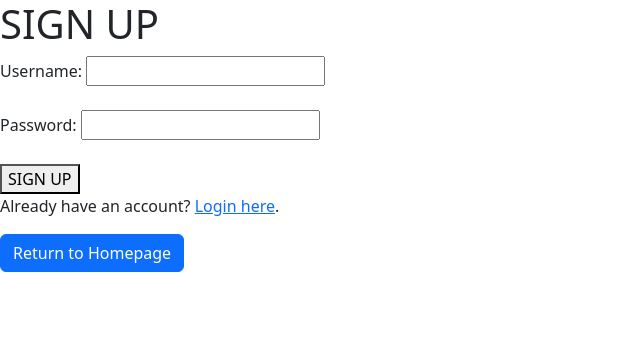
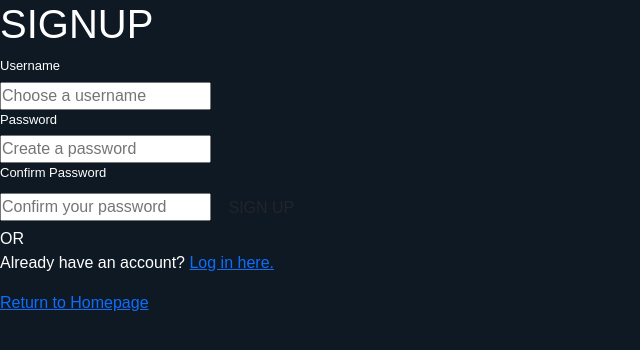
Before and after one commit to Vansh6248/Gym-Workout-Generator, a Flask app: page /signup in a window 1280 px wide. Shown: the top 350 px of the page, without its empty margins (0-640 px from the left). Run offline with Flask 3, Linux system fonts and the light colour scheme; some libraries are stand-ins or nearby versions.

Commit message:
Added more input fields in html for signup and login page

```diff
--- a/templates/signup.html
+++ b/templates/signup.html
@@ -2,26 +2,34 @@
 <html lang="en">
 <head>
     <link rel="stylesheet" href="{{ url_for('static', filename='css/bootstrap.min.css') }}">
+    <link rel="stylesheet" href="{{ url_for('static', filename='css/style.css') }}">
     <meta charset="UTF-8">
     <meta name="viewport" content="width=device-width, initial-scale=1.0">
     <title>Sign Up</title>
 </head>
 <body>
+    <div class="auth-container">
+        <div class="auth-card">
+            <h1>SIGNUP</h1>
+            <form action="/signup" method="post">
+                <label for="username">Username</label>
+                <input type="text" id="username" name="username" placeholder="Choose a username" required>
 
-    <h1>SIGN UP</h1>
-    <form action="/signup" method="post">
-        <label for="username">Username:</label>
-        <input type="text" id="username" name="username" required><br><br>
-        <label for="password">Password:</label>
-        <input type="password" id="password" name="password" required><br><br>
-        <button type="submit">SIGN UP</button>
-    </form>
+                <label for="password">Password</label>
+                <input type="password" id="password" name="password" placeholder="Create a password" required>
 
-    <p>Already have an account? <a href="/login">Login here</a>.</p>
+                <label for="confirm_password">Confirm Password</label>
+                <input type="password" id="confirm_password" name="confirm_password" placeholder="Confirm your password" required>
 
-    <a href="{{ url_for('home') }}" class="btn btn-primary">
-    Return to Homepage
-    </a>
+                <button type="submit" class="btn btn-green">SIGN UP</button>
+            </form>
 
+            <div class="divider">OR</div>
+
+            <p>Already have an account? <a href="/login">Log in here.</a></p>
+
+            <a href="{{ url_for('home') }}" class="back-link">Return to Homepage</a>
+        </div>
+    </div>
 </body>
 </html>
```
Also changed, not shown: templates/login.html (+20 -10 lines).
